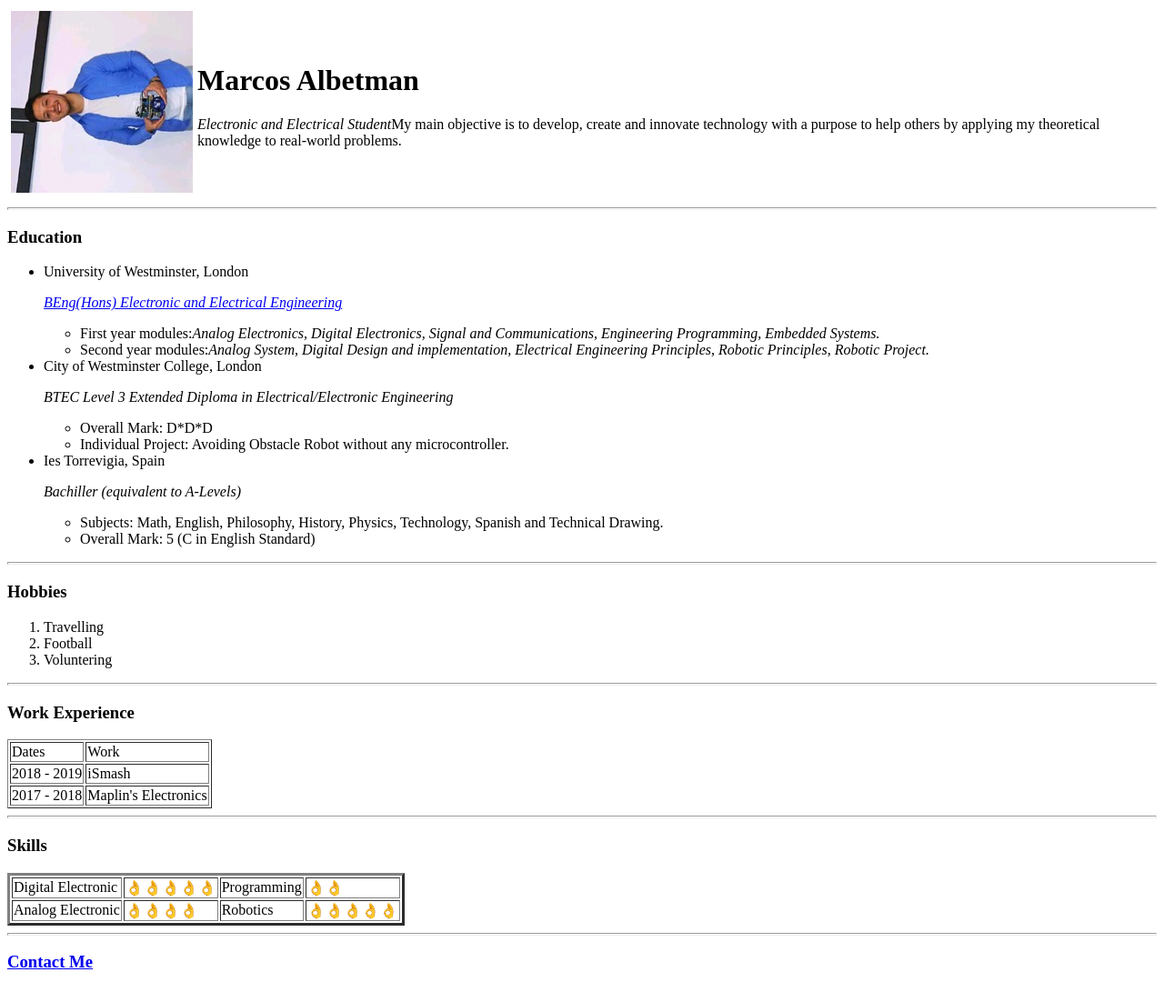
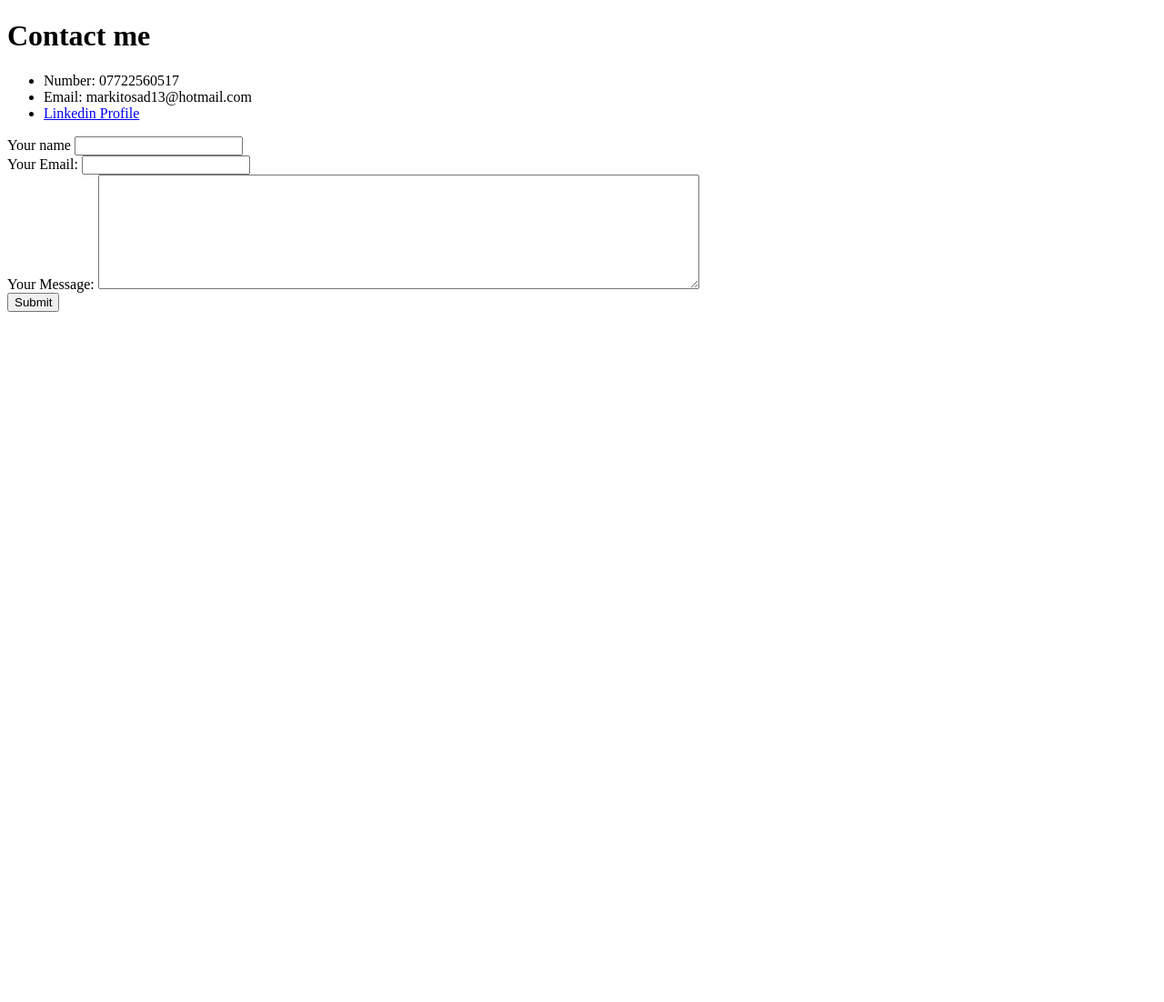
Before and after one commit to Albetman95/CV, a plain HTML site: page contactme.html in a window 1280 px wide. Shown: the whole page at 91% size. After the commit the page ends 800 px from the top, so only its background shows below. Drawn offline with Linux system fonts and the light colour scheme.

Commit message:
Version1

```diff
--- a/contactme.html
+++ b/contactme.html
@@ -2,87 +2,26 @@
 <html lang="en" dir="ltr">
   <head>
     <meta charset="utf-8">
-    <title>Marco's Personal Site</title>
+    <title>Contact Me</title>
   </head>
+  <body>
+  <h1>Contact me</h1>
+  <ul>
+    <li>Number: 07722560517</li>
+    <li>Email: markitosad13@hotmail.com</li>
+    <li><a href="https://www.linkedin.com/in/marcos-albetman-414473170/">Linkedin Profile</a></li>
+  </ul>
 
-  <body>
-    <table cellspacing="3">
-      <tr>
-        <td><img src="marcos.jfif" alt="marcos albetman profile picture"></td>
-        <td><h1> Marcos Albetman</h1>
-          <p><em>Electronic and Electrical Student</em>My main objective is to develop, create and innovate technology with a purpose to help others by applying my
-            theoretical knowledge to real-world problems.</p></td>
-      </tr>
-    </table>
+  <form class="" action="index.html" method="post">
+    <label> Your name</label>
+    <input type="text" name="" value=""><br>
+    <label>Your Email: </label>
+    <input type="email" name="" value=""><br>
+    <label>Your Message: </label>
+    <textarea name="name" rows="8" cols="80"></textarea><br>
+    <input type="submit" name="">
 
-    <hr size="3" nonshade>
+  </form>
 
-    <h3><strong>Education</strong></h3>
-    <ul>
-      <li>University of Westminster, London</li>
-      <p><em><a href="https://www.westminster.ac.uk/">BEng(Hons) Electronic and Electrical Engineering</a></em></p>
-      <ul>
-        <li>First year modules:<em>Analog Electronics, Digital Electronics, Signal and Communications, Engineering Programming, Embedded Systems.</em></li>
-        <li>Second year modules:<em>Analog System, Digital Design and implementation, Electrical Engineering Principles, Robotic Principles, Robotic Project.</em> </li>
-      </ul>
-
-      <li>City of Westminster College, London	</li>
-      <p><em>BTEC Level 3 Extended Diploma in Electrical/Electronic Engineering</em></p>
-      <ul>
-        <li>Overall Mark: D*D*D</li>
-        <li>Individual Project: Avoiding Obstacle Robot without any microcontroller.</li>
-      </ul>
-
-      <li>Ies Torrevigia, Spain	</li>
-      <p><em>Bachiller (equivalent to A-Levels)</em></p>
-      <ul>
-        <li>Subjects: Math, English, Philosophy, History, Physics, Technology, Spanish and Technical Drawing.</li>
-        <li>Overall Mark: 5 (C in English Standard)</li>
-      </ul>
-    </ul>
-    <hr size="3" nonshade>
-    <h3><strong>Hobbies</strong></h3>
-    <ol>
-      <li>Travelling</li>
-      <li>Football</li>
-      <li>Voluntering</li>
-    </ol>
-
-    <hr size="3" nonshade>
-
-
-    <h3>Work Experience</h3>
-    <table border="1">
-      <tr>
-        <td>Dates</td>
-        <td>Work</td>
-      </tr>
-      <tr>
-        <td>2018 - 2019</td>
-        <td>iSmash</td>
-      </tr>
-      <tr>
-        <td>2017 - 2018</td>
-        <td>Maplin's Electronics</td>
-      </tr>
-    </table>
-    <hr size="3" nonshade>
-    <h3>Skills</h3>
-    <table border="3">
-        <tr>
-          <td>Digital Electronic</td>
-          <td>👌👌👌👌👌</td>
-          <td>Programming</td>
-          <td>👌👌</td>
-        </tr>
-        <tr>
-          <td>Analog Electronic</td>
-          <td>👌👌👌👌</td>
-          <td>Robotics</td>
-          <td>👌👌👌👌👌</td>
-        </tr>
-    </table>
-    <hr size="3" nonshade>
-    <h3><strong><a href="contactme.html">Contact Me</a></strong></h3><br>
   </body>
 </html>
```
